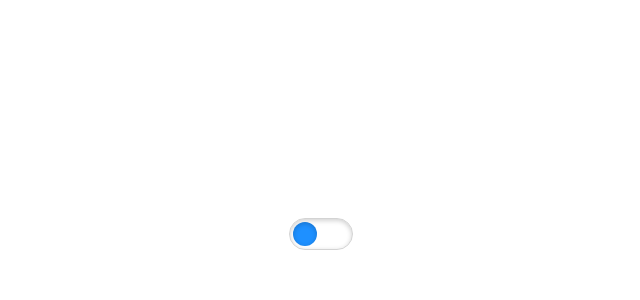
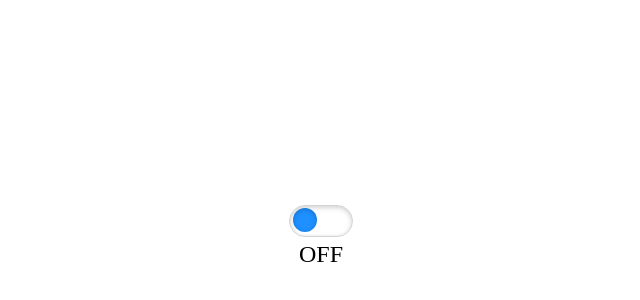
Before and after one commit to Zalart/angular-sandbox, an Angular app: page / in a window 1280 px wide. Shown: the part 162-462 px from the top of the page, without its empty margins (319-959 px from the left). Built offline with nearby package versions, Linux system fonts and the light colour scheme.

Commit message:
Directive remove. Refactor to a plain component

```diff
--- a/src/app/app.module.ts
+++ b/src/app/app.module.ts
@@ -3,13 +3,11 @@ import { BrowserModule } from '@angular/platform-browser';
 
 import { AppComponent } from './app.component';
 import { SwitchComponent } from './common/components/switch/switch.component';
-import {SwitchDirective} from "./common/directives/switch.directive";
 
 @NgModule({
   declarations: [
     AppComponent,
     SwitchComponent,
-    SwitchDirective
   ],
   imports: [
     BrowserModule
--- a/src/app/common/components/switch/switch.component.html
+++ b/src/app/common/components/switch/switch.component.html
@@ -1,4 +1,8 @@
 <label class="switch">
-  <input type="checkbox" appSwitchDirective />
+  <input type="checkbox"
+         (change)="onSwitchChange($event)"
+         [ngClass]="{on: isSwitched}"
+  />
   <span class="control"></span>
 </label>
+<div class="text">{{isSwitched ? 'ON' : 'OFF' }}</div>
--- a/src/app/common/components/switch/switch.component.scss
+++ b/src/app/common/components/switch/switch.component.scss
@@ -40,3 +40,8 @@
     box-shadow: inset 0 .1rem .3rem rgba(0,0,0,.2);
   }
 }
+
+.text {
+  font-size: 1.5rem;
+  text-align: center;
+}
--- a/src/app/common/components/switch/switch.component.ts
+++ b/src/app/common/components/switch/switch.component.ts
@@ -6,5 +6,10 @@ import {Component} from '@angular/core';
   styleUrls: ['./switch.component.scss']
 })
 export class SwitchComponent {
-  constructor() { }
+public isSwitched: boolean = false;
+constructor() {}
+
+  onSwitchChange (event: Event) {
+  this.isSwitched = (<HTMLInputElement>event.currentTarget).checked;
 }
+}
--- a/src/app/common/directives/switch.directive.ts
+++ /dev/null
@@ -1,10 +0,0 @@
-import {Directive, HostBinding, HostListener} from "@angular/core";
-@Directive({
-  selector: '[appSwitchDirective]'
-})
-export class SwitchDirective {
-  @HostBinding('class.on') isChecked = false;
-  @HostListener('change') toggleSwitch(){
-    this.isChecked = !this.isChecked;
-  }
-}
```
